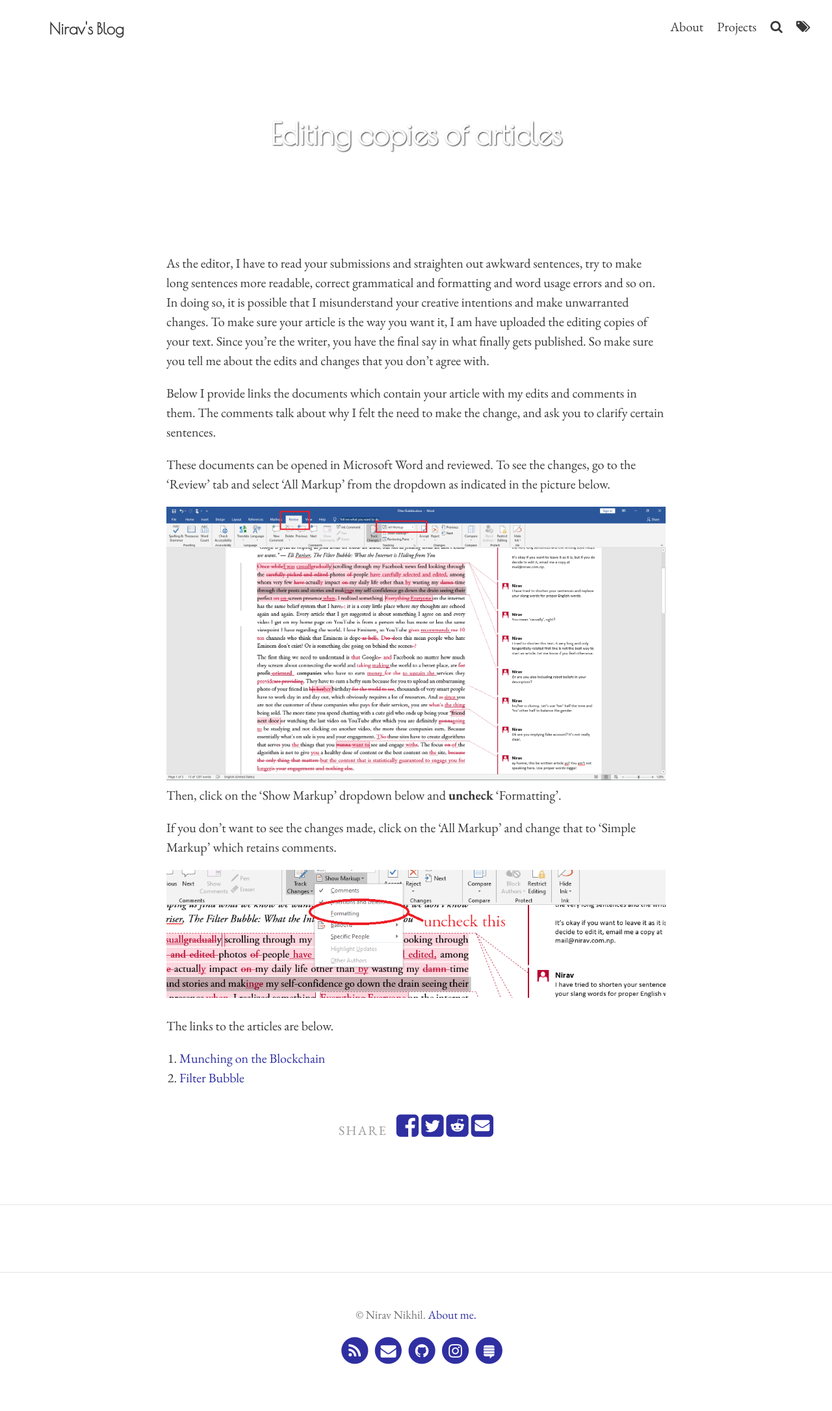
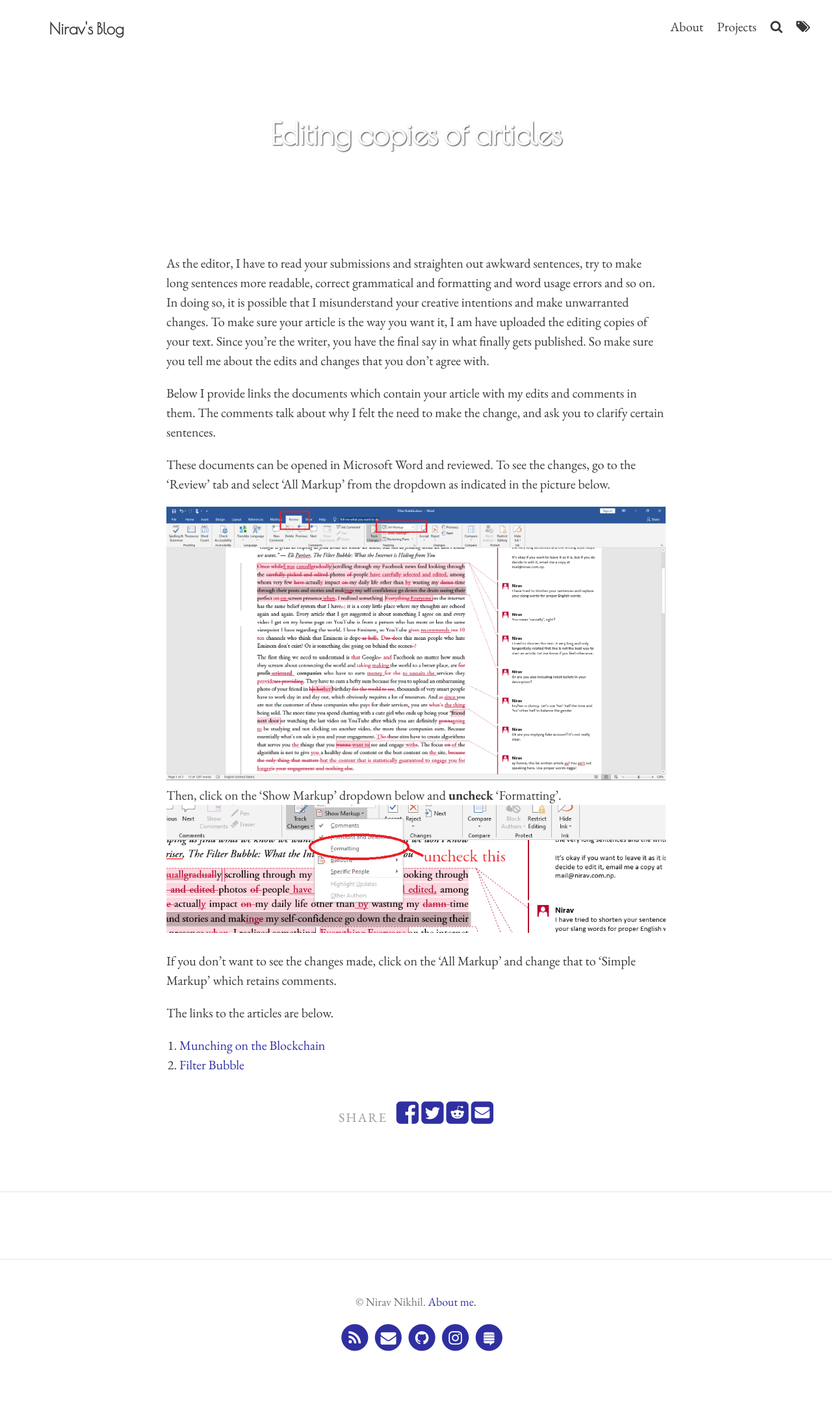
Before and after one commit to niravcodes/niravcodes.github.io, a Jekyll site: the page built from pages/editing-copies-of-articles.md, in a window 1280 px wide. Shown: the whole page at 65% size. Built offline with Jekyll 4.4.1, drawn with Linux system fonts in a browser that asks for light colours; comment, search, counter and statistics services are not loaded.

Commit message:
Update from Forestry.io nirav Nikhil updated pages/editing-copies-of-articles.md

```diff
--- a/pages/editing-copies-of-articles.md
+++ b/pages/editing-copies-of-articles.md
@@ -15,11 +15,9 @@ Below I provide links the documents which contain your article with my edits and
 
 These documents can be opened in Microsoft Word and reviewed. To see the changes, go to the 'Review' tab and select 'All Markup' from the dropdown as indicated in the picture below.
 
-![](https://nirav.com.np/assets/img/scr1.png)Then, click on the 'Show Markup' dropdown below and **uncheck** 'Formatting'.
+![](https://nirav.com.np/assets/img/scr1.png)Then, click on the 'Show Markup' dropdown below and **uncheck** 'Formatting'.![](https://nirav.com.np/assets/img/scr2.png)
 
 If you don't want to see the changes made, click on the 'All Markup' and change that to 'Simple Markup' which retains comments.
-
-![](https://nirav.com.np/assets/img/scr2.png)
 
 The links to the articles are below.
 
```
